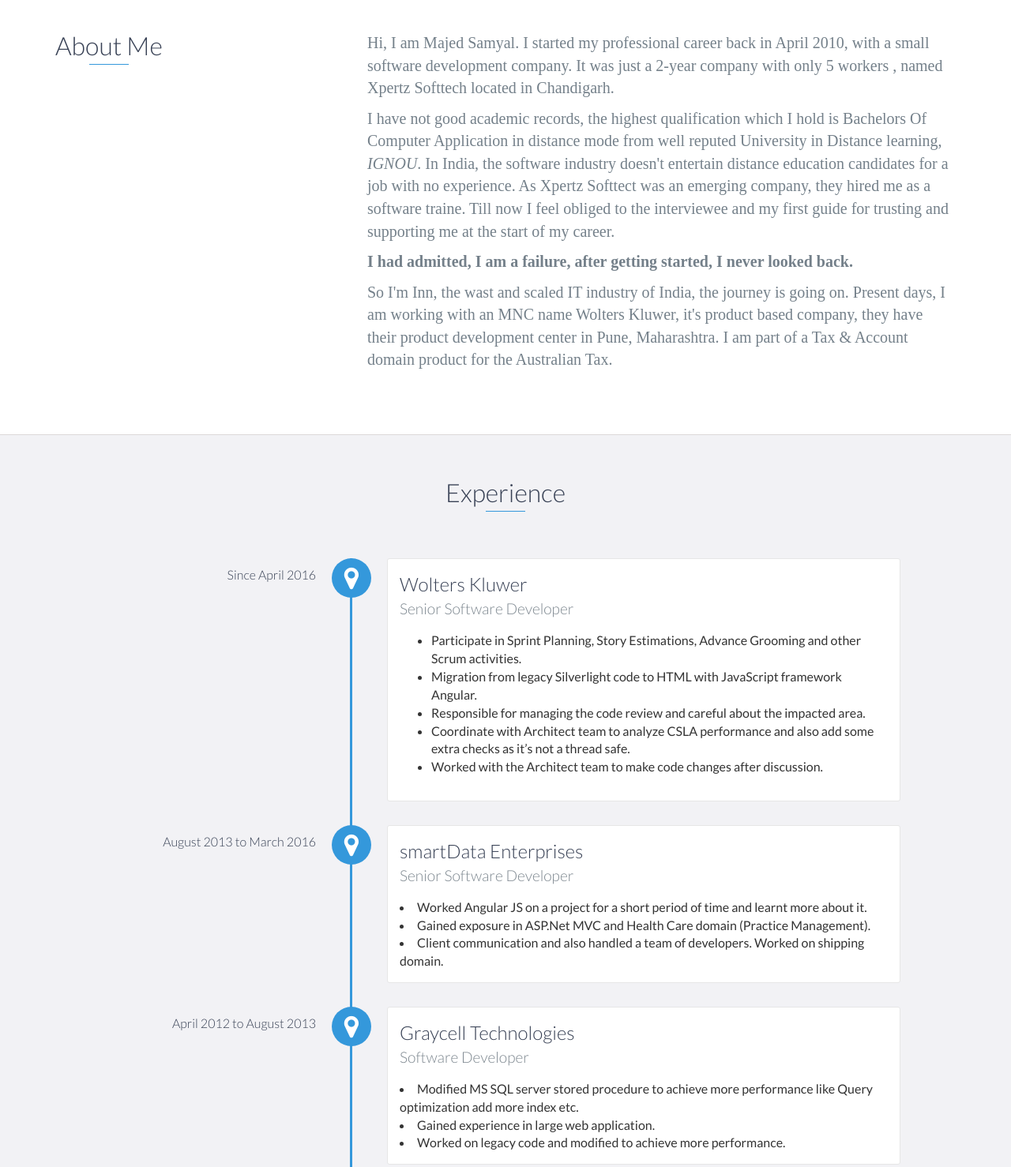
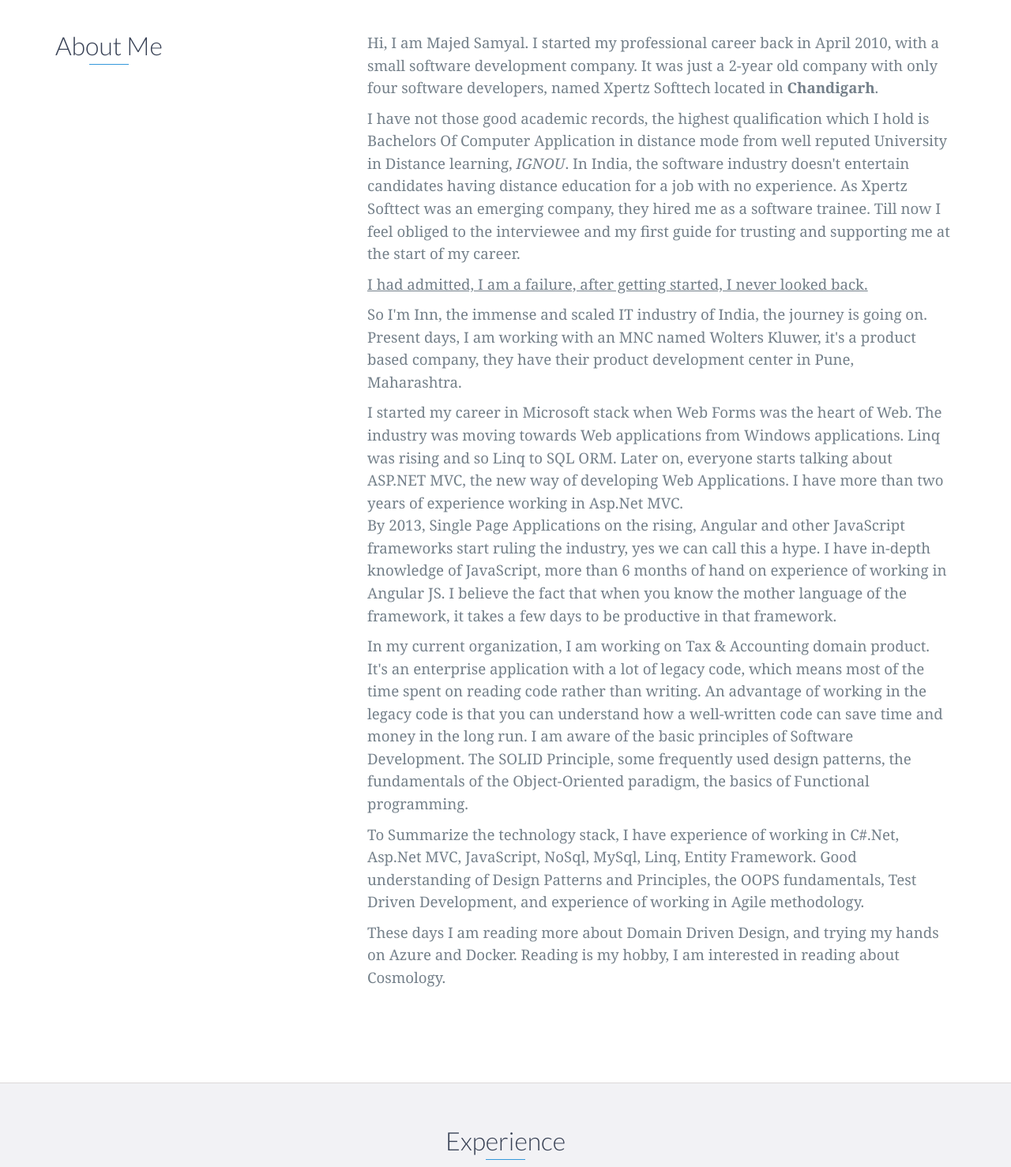
Before and after one commit to majedsamyal/majedsamyal.github.io, a website: page index.html in a window 1280 px wide. Shown: the part 840-2318 px from the top of the page at 79% size. Drawn offline with nearby package versions, Linux system fonts and the light colour scheme.

Commit message:
text updated

```diff
--- a/index.html
+++ b/index.html
@@ -45,9 +45,6 @@
         <a href="#education">Education</a>
       </li>
       <li>
-                            <a href="#projects">Projects</a>
-                          </li>
-                          <li>
         <a href="#skills">Skills</a>
       </li>
       <li>
@@ -83,21 +80,25 @@
           <h2 class="heading">About Me</h2>
         </div>
         <div class="col-md-8">
-                              <p>
-                                Hi, I am Majed Samyal. I started my professional career back in April 2010, with a small software development company. It was just a 2-year company with only 5 workers , named Xpertz Softtech
-                                located in Chandigarh.
-                              </p>
-                              <p>
-                                I have not good academic records, the highest qualification which I hold is Bachelors Of Computer Application in distance mode from well reputed University in Distance learning,
-                                <i>IGNOU</i>. In India, the software industry doesn't entertain distance education candidates for a job with no experience.
-                                As Xpertz Softtect was an emerging company, they hired me as a software traine. Till now I feel obliged to the interviewee and my first guide for trusting and supporting me at the start of my career.
-                              </p>
-                              <p>
-                                <strong>I had admitted, I am a failure, after getting started, I never looked back.</strong>
-                              </p>
-                              <p>So I'm Inn, the wast and scaled IT industry of India, the journey is going on. Present days, I am working with an MNC name Wolters Kluwer, it's product based company, they have their product development center in Pune, Maharashtra. I am part of
-                                a Tax & Account domain product for the Australian Tax.
-                              </p>
+          <p><span style="font-size: 14pt; font-family: georgia, palatino;">Hi, I am Majed Samyal. I started my professional career back in April 2010, with a small software development company. It was just a 2-year old company with only four
+              software developers, named Xpertz Softtech located in <strong>Chandigarh</strong>.</span></p>
+          <p><span style="font-size: 14pt; font-family: georgia, palatino;">I have not those good academic records, the highest qualification which I hold is Bachelors Of Computer Application in distance mode from well reputed University in Distance
+              learning, <em>IGNOU</em>. In India, the software industry doesn't entertain candidates having distance education for a job with no experience. As Xpertz Softtect was an emerging company, they hired me as a software trainee. Till now I
+              feel obliged to the interviewee and my first guide for trusting and supporting me at the start of my career.</span></p>
+          <p><span style="text-decoration: underline; font-size: 14pt; font-family: georgia, palatino;">I had admitted, I am a failure, after getting started, I never looked back.</span></p>
+          <p><span style="font-size: 14pt; font-family: georgia, palatino;">So I'm Inn, the immense and scaled IT industry of India, the journey is going on. Present days, I am working with an MNC named Wolters Kluwer, it's a product based company,
+              they have their product development center in Pune, Maharashtra.</span></p>
+          <p><span style="font-size: 14pt; font-family: georgia, palatino;">I started my career in Microsoft stack when Web Forms was the heart of Web. The industry was moving towards Web applications from Windows applications. Linq was rising and
+              so Linq to SQL ORM. Later on, everyone starts talking about ASP.NET MVC, the new way of developing Web Applications. I have more than two years of experience working in Asp.Net MVC. </span><br /><span style="font-size: 14pt; font-family: georgia, palatino;">By
+              2013, Single Page Applications on the rising, Angular and other JavaScript frameworks start ruling the industry, yes we can call this a hype. I have in-depth knowledge of JavaScript, more than 6 months of hand on experience of working
+              in Angular JS. I believe the fact that when you know the mother language of the framework, it takes a few days to be productive in that framework.</span></p>
+          <p><span style="font-size: 14pt; font-family: georgia, palatino;">In my current organization, I am working on Tax &amp; Accounting domain product. It's an enterprise application with a lot of legacy code, which means most of the time spent
+              on reading code rather than writing. An advantage of working in the legacy code is that you can understand how a well-written code can save time and money in the long run. I am aware of the basic principles of Software Development. The
+              SOLID Principle, some frequently used design patterns, the fundamentals of the Object-Oriented paradigm, the basics of Functional programming.</span></p>
+          <p><span style="font-size: 14pt; font-family: georgia, palatino;">To Summarize the technology stack, I have experience of working in C#.Net, Asp.Net MVC, JavaScript, NoSql, MySql, Linq, Entity Framework. Good understanding of Design
+              Patterns and Principles, the OOPS fundamentals, Test Driven Development, and experience of working in Agile methodology.</span></p>
+          <p><span style="font-size: 14pt; font-family: georgia, palatino;">These days I am reading more about Domain Driven Design, and trying my hands on Azure and Docker. Reading is my hobby, I am interested in reading about Cosmology.</span></p>
+          <p style="text-align: center;">&nbsp;</p>
         </div>
       </div>
     </div>
@@ -110,44 +111,51 @@
       <div data-date="Since April 2016">
         <h3>Wolters Kluwer</h3>
         <h4>Senior Software Developer</h4>
-                            <ul>
-                              <li>Participate in Sprint Planning, Story Estimations, Advance Grooming and other Scrum activities.</li>
-                              <li>Migration from legacy Silverlight code to HTML with JavaScript framework Angular.</li>
-                              <li>Responsible for managing the code review and careful about the impacted area.</li>
-                              <li>Coordinate with Architect team to analyze CSLA performance and also add some extra checks as it’s not a thread safe.</li>
-                              <li>Worked with the Architect team to make code changes after discussion.</li>
+        <ul style="list-style-type: circle;">
+          <li style="text-align: left;"><span style="font-size: 12pt; font-family: georgia, palatino;">Participate in Sprint Planning, Story Estimations, Advance Grooming, and other Scrum activities.</span></li>
+          <li style="text-align: left;"><span style="font-size: 12pt; font-family: georgia, palatino;">Migration from legacy Silverlight code to HTML with JavaScript framework Angular.</span></li>
+          <li style="text-align: left;"><span style="font-size: 12pt; font-family: georgia, palatino;">Responsible for managing the code review and careful about the impacted area.</span></li>
+          <li style="text-align: left;"><span style="font-size: 12pt; font-family: georgia, palatino;">Coordinate with the Architect team to analyze CSLA performance and also add some extra checks as it&rsquo;s not a thread safe.</span></li>
+          <li style="text-align: left;"><span style="font-size: 12pt; font-family: georgia, palatino;">Worked with the Architect team to make code changes after discussion.</span></li>
         </ul>
       </div>
 
       <div data-date="August 2013 to March 2016">
         <h3>smartData Enterprises</h3>
         <h4>Senior Software Developer</h4>
-                            <li>
-                              Worked Angular JS on a project for a short period of time and learnt more about it.</li>
-                            <li>Gained exposure in ASP.Net MVC and Health Care domain (Practice Management).</li>
-                            <li>Client communication and also handled a team of developers. Worked on shipping domain.</li>
+        <ul style="list-style-type: circle;">
+          <li><span style="font-size: 12pt; font-family: georgia, palatino;"> Worked Angular JS on a project for a short period of time and learned more about it.</span></li>
+          <li><span style="font-size: 12pt; font-family: georgia, palatino;">Gained exposure in ASP.Net MVC and Health Care domain (Practice Management).</span></li>
+          <li><span style="font-size: 12pt; font-family: georgia, palatino;">Client communication and also handled a team of developers. Worked on shipping domain.</span></li>
+        </ul>
       </div>
 
       <div data-date="April 2012 to August 2013">
         <h3>Graycell Technologies</h3>
         <h4>Software Developer</h4>
-                            <li>Modified MS SQL server stored procedure to achieve more performance like Query optimization add more index etc.</li>
-                            <li>Gained experience in large web application.</li>
-                            <li>Worked on legacy code and modified to achieve more performance.</li>
+        <ul style="list-style-type: circle;">
+          <li><span style="font-size: 12pt; font-family: georgia, palatino;">Modified MS SQL server stored procedure to achieve more performance like Query optimization adds more index etc.</span></li>
+          <li><span style="font-size: 12pt; font-family: georgia, palatino;">Gained experience in large web application.</span></li>
+          <li><span style="font-size: 12pt; font-family: georgia, palatino;">Worked on legacy code and modified to achieve more performance.</span></li>
+        </ul>
       </div>
 
       <div data-date="March 2011 to November 2011">
         <h3>Sarna Technologies</h3>
         <h4>Software Developer</h4>
-                            <li>Successfully developed a web service with the help of provided flowchart.</li>
-                            <li>Gained experience in interviewing new candidates.</li>
+        <ul style="list-style-type: circle;">
+          <li><span style="font-size: 12pt; font-family: georgia, palatino;">Successfully developed a web service with the help of provided flowchart.</span></li>
+          <li><span style="font-size: 12pt; font-family: georgia, palatino;">Gained experience in interviewing new candidates.</span></li>
+        </ul>
       </div>
 
       <div data-date="April 2010 to April 2011">
         <h3>Xeprtz Softtech</h3>
         <h4>Software Developer</h4>
-                            <li>Successfully worked on a Multi-Level Marketing project.</li>
-                            <li>Knowledgeable in concepts hierarchical data.</li>
+        <ul style="list-style-type: circle;">
+          <li><span style="font-size: 12pt; font-family: georgia, palatino;">Successfully worked on a Multi-Level Marketing project.</span></li>
+          <li><span style="font-size: 12pt; font-family: georgia, palatino;">Knowledgeable in concepts hierarchical data.</span></li>
+        </ul>
       </div>
     </div>
   </div>
@@ -168,19 +176,20 @@
   </div>
   <!-- End #education -->
 
-                      <div id="projects" class="background-alt">
+  <!-- <div id="projects" class="background-alt">
     <h2 class="heading">Projects</h2>
     <div class="container">
       <div class="row">
         <div class="project shadow-large">
           <div class="project-image">
-                                <img src="images/project.jpg"/>
+            <img src="images/project.jpg" />
           </div>
           <!-- End .project-image -->
           <div class="project-info">
             <h3>Project Name Here</h3>
             <p>
-                                  Lorem ipsum dolor sit amet, consectetur adipiscing elit. Curabitur in iaculis ex. Etiam volutpat laoreet urna. Morbi ut tortor nec nulla commodo malesuada sit amet vel lacus. Fusce eget efficitur libero. Morbi dapibus porta quam laoreet placerat.
+              Lorem ipsum dolor sit amet, consectetur adipiscing elit. Curabitur in iaculis ex. Etiam volutpat laoreet urna. Morbi ut tortor nec nulla commodo malesuada sit amet vel lacus. Fusce eget efficitur libero. Morbi dapibus porta quam
+              laoreet placerat.
             </p>
             <a href="#">View Project</a>
           </div>
@@ -190,13 +199,14 @@
 
         <div class="project shadow-large">
           <div class="project-image">
-                                <img src="images/project.jpg"/>
+            <img src="images/project.jpg" />
           </div>
           <!-- End .project-image -->
           <div class="project-info">
             <h3>Project Name Here</h3>
             <p>
-                                  Lorem ipsum dolor sit amet, consectetur adipiscing elit. Curabitur in iaculis ex. Etiam volutpat laoreet urna. Morbi ut tortor nec nulla commodo malesuada sit amet vel lacus. Fusce eget efficitur libero. Morbi dapibus porta quam laoreet placerat.
+              Lorem ipsum dolor sit amet, consectetur adipiscing elit. Curabitur in iaculis ex. Etiam volutpat laoreet urna. Morbi ut tortor nec nulla commodo malesuada sit amet vel lacus. Fusce eget efficitur libero. Morbi dapibus porta quam
+              laoreet placerat.
             </p>
             <a href="#">View Project</a>
           </div>
@@ -205,16 +215,24 @@
         <!-- End .project -->
       </div>
     </div>
-                      </div>
+  </div> -->
   <!-- End #projects -->
 
   <div id="skills">
     <h2 class="heading">Skills</h2>
     <ul>
       <li>C#</li>
+      <li>ASP.Net</li>
+      <li>ASp.Net MVC</li>
       <li>JavaScript</li>
-                          <li>Node.js</li>
       <li>AngularJs</li>
+      <li>MySQL</li>
+      <li>NoSQL</li>
+      <li>LINQ</li>
+      <li>Entity Framework</li>
+      <li>Agile</li>
+      <li>SCRUM</li>
+      <li>TDD</li>
     </ul>
   </div>
   <!-- End #skills -->
@@ -223,7 +241,7 @@
     <h2>Get in Touch</h2>
     <div id="contact-form">
       <form method="POST" action="https://formspree.io/email@email.com">
-                            <input type="hidden" name="_subject" value="Contact request from personal website"/>
+        <input type="hidden" name="_subject" value="Contact request from personal website" />
         <input type="email" name="_replyto" placeholder="Your email" required="required">
         <textarea name="message" placeholder="Your message" required="required"></textarea>
         <button type="submit">Send</button>
@@ -238,7 +256,7 @@
       <div class="row">
         <div class="col-sm-5 copyright">
           <p>
-                                  Copyright &copy; 2017 YOUR NAME
+            Copyright &copy; 2019 Majed Samyal
           </p>
         </div>
         <div class="col-sm-2 top">
```
Lines whose indentation alone changed are shown as unchanged.
